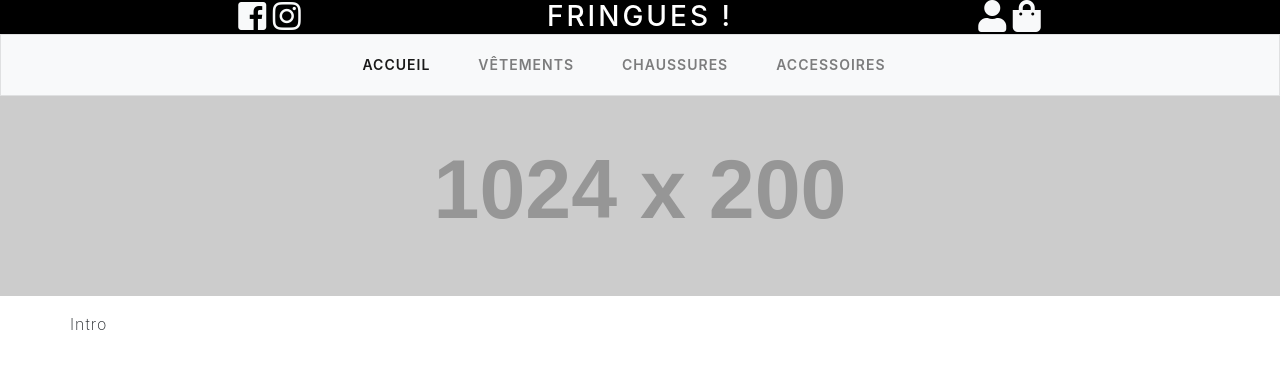
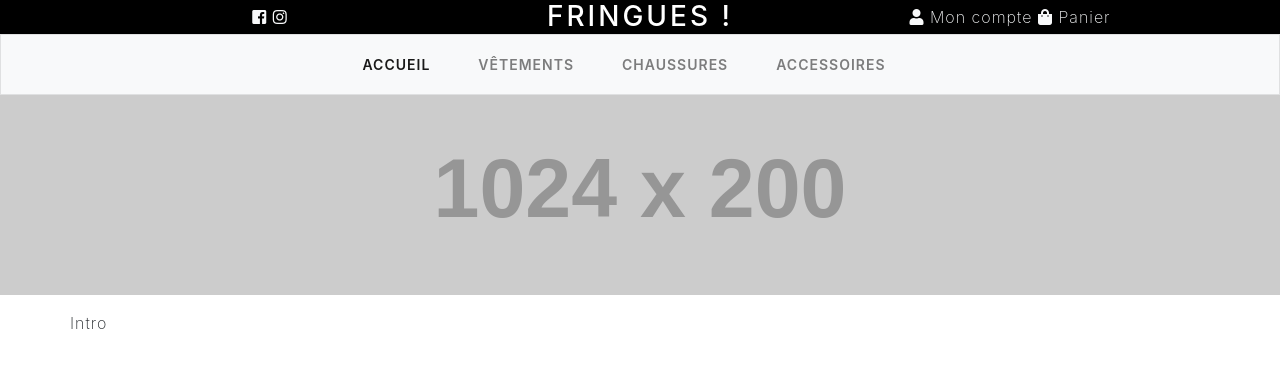
Before and after one commit to romarr/bamshop, a Jekyll site: the page built from index.html, in a window 1280 px wide. Shown: the top 369 px of the page. Built offline with Jekyll 4.4.1, drawn with Linux system fonts in a browser that asks for light colours.

Commit message:
Maj boutons topheader

```diff
--- a/_includes/header.html
+++ b/_includes/header.html
@@ -1,16 +1,16 @@
 <header>
   <section id="header-top">
     <div class="container">
-      <div class="row text-center text-uppercase">
+      <div class="row text-center">
         <div class="col d-flex justify-content-between align-items-center">
           <div class="col">
-            <p class="my-0 py-0 mx-0 px-0"><a href="#" class="text-light"><i class="fab fa-2x fa-facebook-square"></i></a> <a href="#" class="text-light"><i class="fab fa-2x fa-instagram"></i></a></p>
+            <p class="my-0 py-0 mx-0 px-0"><a href="#" class="text-light"><i class="fab fa-facebook-square"></i></a> <a href="#" class="text-light"><i class="fab fa-instagram"></i></a></p>
           </div>
           <div class="col">
             <h3 class="my-auto py-auto mx-auto px-auto">{{site.title}}</h3>
           </div>
           <div class="col">
-            <p class="my-0 py-0 mx-0 px-0"><a href="#" class="text-light"><i class="fas fa-2x fa-user"></a></i> <a href="#" class="text-light"><i class="fas fa-2x fa-shopping-bag"></i></a></p>
+            <p class="my-0 py-0 mx-0 px-0"><a href="#" class="text-light"><i class="fas fa-user"></i> Mon compte</a> <a href="#" class="text-light"><i class="fas fa-shopping-bag"></i> Panier</a></p>
           </div>
       </div>
     </div>
```
